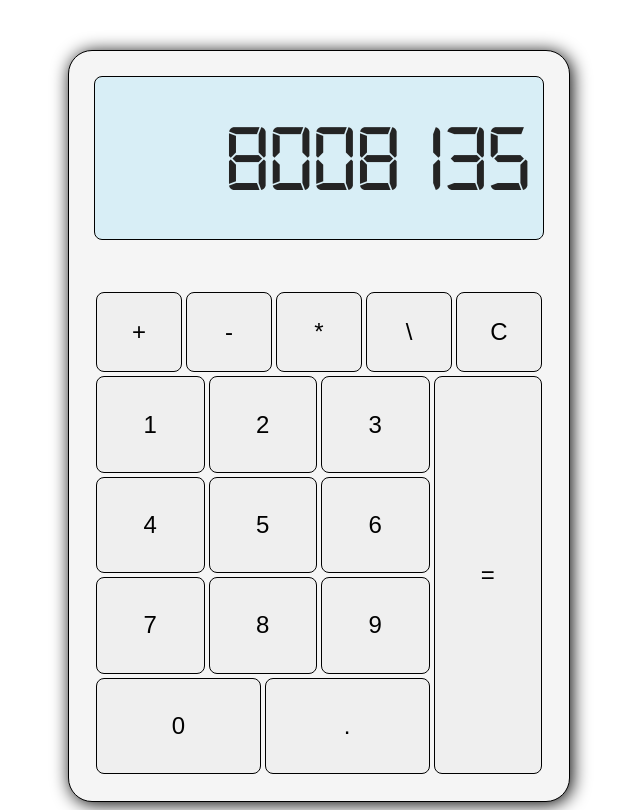
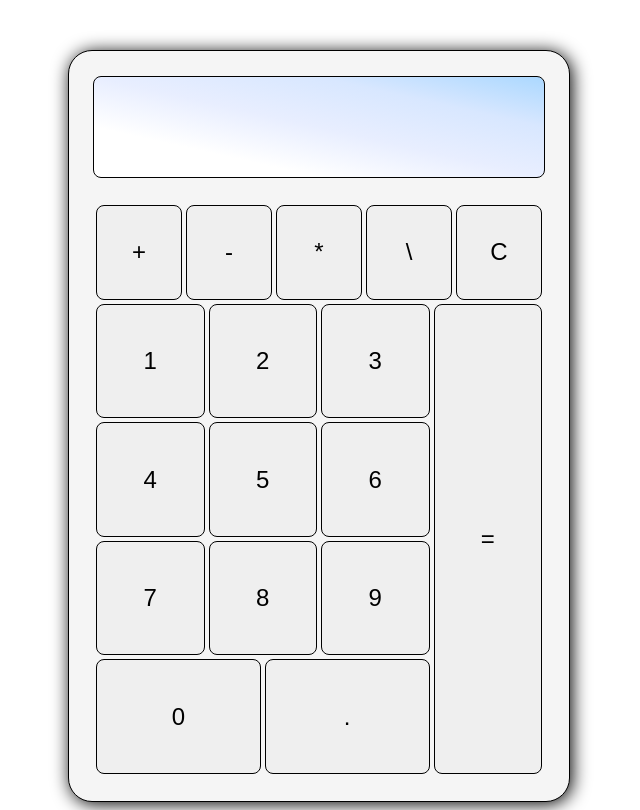
Before and after one commit to W1gglez/basic-calculator, a plain HTML site: page index.html in a window 1280 px wide. Shown: the whole page, without its empty margins (321-961 px from the left). Drawn offline with Linux system fonts and the light colour scheme.

Commit message:
Adjust display -add current and previous divs -adjust background color

```diff
--- a/index.html
+++ b/index.html
@@ -9,7 +9,10 @@
   </head>
   <body>
     <div class="calculator">
-      <div class="display">8008135</div>
+      <div class="display">
+        <div class="previous"></div>
+        <div class="current"></div>
+      </div>
       <div class="buttons">
         <div class="operators">
           <button class="add button">+</button>
--- a/style.css
+++ b/style.css
@@ -25,8 +25,12 @@ body {
   display: flex;
   flex-direction: column;
   flex: 3;
-  padding: 25px;
+  padding: 12.5px  25px 25px;
   justify-content: flex-end;
+}
+
+.button:hover{
+  background-color: lightgray;
 }
 
 .numbersPlus {
@@ -58,11 +62,6 @@ body {
   flex-basis: 75%;
 }
 
-.total {
-  display: flex;
-  flex-direction: column;
-  flex: 1;
-}
 
 .button {
   flex: 1;
@@ -72,16 +71,27 @@ body {
 }
 
 .display {
-  margin: 25px;
-  padding-right: 12px;
-  display: flex;
-  flex: 1;
-  justify-content: flex-end;
-  align-items: center;
+  margin: 25px 12.5px  12.5px 12.5px;
+  flex: .25;
+  width: 450px;
+  min-height: 100px;
+  align-self: center;
+  text-align: right;
   font-family: calcDisplay;
   font-size: 96px;
   color: rgb(36, 36, 36);
   border-radius: 8px;
   border: 1px groove black;
-  background-color: rgba(0, 183, 255, 0.116);
+  background-image: linear-gradient(to right top, #ffffff, #ffffff, #e8eeff, #d8e7ff, #abd8ff);
 }
+
+.previous{
+  padding: 0px 12px ;
+  font-size: 40px;
+
+}
+
+.current{
+  padding: 0px 12px;
+  font-size: 56px;
+}
```
